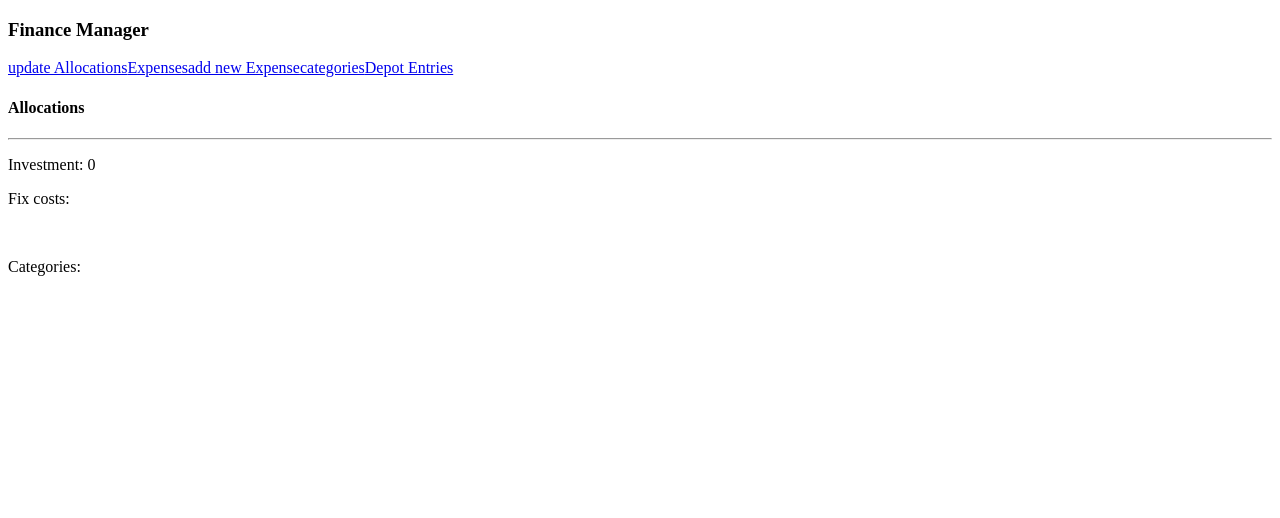
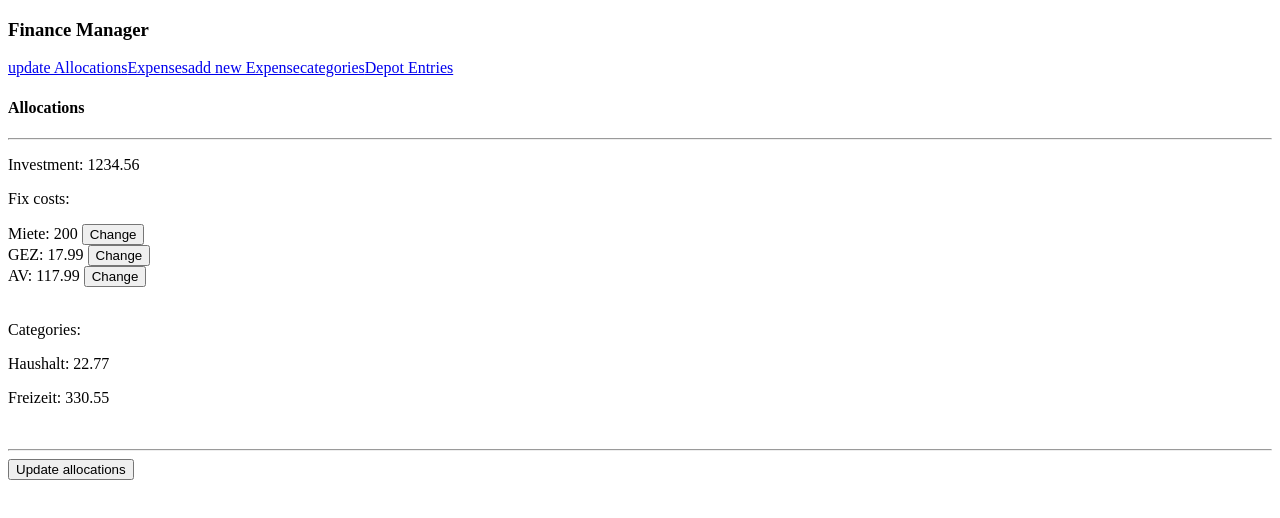
Before and after one commit to cscherhoff/finance-manager-frontend, an Angular app: page /allocation in a window 1280 px wide. Shown: the top 518 px of the page. Built offline with nearby package versions, Linux system fonts and the light colour scheme.

Commit message:
Enable updating the fixcosts

```diff
--- a/src/app/allocations/allocations.component.html
+++ b/src/app/allocations/allocations.component.html
@@ -4,9 +4,17 @@
 <p>Investment: {{allocation.investment}}</p>
 
 <p>Fix costs:</p>
-<div *ngFor="let fixCost of allocation.fixCosts">
-    <p>{{fixCost.fixCostName}}: {{fixCost.value}}</p>
+<div *ngFor="let fixCost of allocation.fixCosts; index as i">
+    <ng-container [ngTemplateOutlet]="fixCost.updating ? updating : notUpdating" [ngTemplateOutletContext]="{fixCost:fixCost, i:i}"></ng-container>
 </div>
+
+<ng-template #notUpdating let-fixCost="fixCost" let-i="i">
+    {{fixCost.fixCostName}}: {{fixCost.value}} <button type="button" (click)="updateAllocation(i)">Change</button>
+</ng-template>
+
+<ng-template #updating let-fixCost="fixCost" let-i="i">
+    <input type="number" value={{fixCost.value}} [(ngModel)]="newValue"/> <button type="button" (click)="submitUpdateAllocation(i)">Update</button>
+</ng-template>
 
 <br>
 
@@ -15,3 +23,5 @@
     <p>{{category.categoryName}}: {{category.budget}}</p>
 </div>
 <br>
+<hr>
+<button type="submit" (click)="updateAllocation(4)">Update allocations</button>
--- a/src/app/allocations/allocations.component.ts
+++ b/src/app/allocations/allocations.component.ts
@@ -1,7 +1,6 @@
 import { Component, OnInit } from '@angular/core';
 import { Allocation } from './data/Allocation';
 import { AllocationService } from './service/allocation.service';
-import { ALLOCATION_Mock } from './mockData/mock-allocations';
 
 @Component({
   selector: 'app-allocations',
@@ -10,7 +9,11 @@ import { ALLOCATION_Mock } from './mockData/mock-allocations';
 })
 export class AllocationsComponent implements OnInit {
 
+  isUpdating: boolean = false;
+  public newValue: number =0;
+
   allocation: Allocation = {investment: 0.0, categories: [], fixCosts: []};
+  allocationUpdate: Allocation = {investment: 0.0, categories: [], fixCosts: []};
 
   constructor(private allocationService: AllocationService) { }
 
@@ -22,4 +25,14 @@ export class AllocationsComponent implements OnInit {
    this.allocationService.getAllocation()
     .subscribe(allocationResponse => this.allocation = allocationResponse);
   }
+
+  updateAllocation(i: number) {
+    this.newValue = this.allocation.fixCosts[i].value;
+    this.allocation.fixCosts[i].updating = true;
+  }
+
+  submitUpdateAllocation(i: number) {
+    this.allocation.fixCosts[i].value = this.newValue;
+    this.allocation.fixCosts[i].updating = false;
+  }
 }
--- a/src/app/allocations/data/FixCost.ts
+++ b/src/app/allocations/data/FixCost.ts
@@ -1,4 +1,5 @@
 export interface FixCost {
     fixCostName: string;
     value: number;
+    updating?: boolean;
 }
--- a/src/app/allocations/service/allocation.service.ts
+++ b/src/app/allocations/service/allocation.service.ts
@@ -20,6 +20,10 @@ export class AllocationService {
   } */
 
   getAllocation(): Observable<Allocation> {
-    return of(ALLOCATION_Mock).pipe(delay(15_000));
+    return of(ALLOCATION_Mock).pipe(delay(500));
+  }
+
+  updateAllocation(allocation: Allocation): void {
+    console.log("The updated allocation " + JSON.stringify(allocation));
   }
 }
--- a/src/app/app.module.ts
+++ b/src/app/app.module.ts
@@ -6,6 +6,7 @@ import { AllocationsComponent } from './allocations/allocations.component';
 import { ExpensesComponent } from './expenses/expenses.component';
 import { AddNewExpensesComponent } from './expenses/add-new-expenses/add-new-expenses.component';
 import { AppRoutingModule } from './app-routing.module';
+import { FormsModule } from '@angular/forms';
 
 @NgModule({
   declarations: [
@@ -16,6 +17,7 @@ import { AppRoutingModule } from './app-routing.module';
   ],
   imports: [
     BrowserModule,
+    FormsModule,
     AppRoutingModule
   ],
   providers: [],
```
